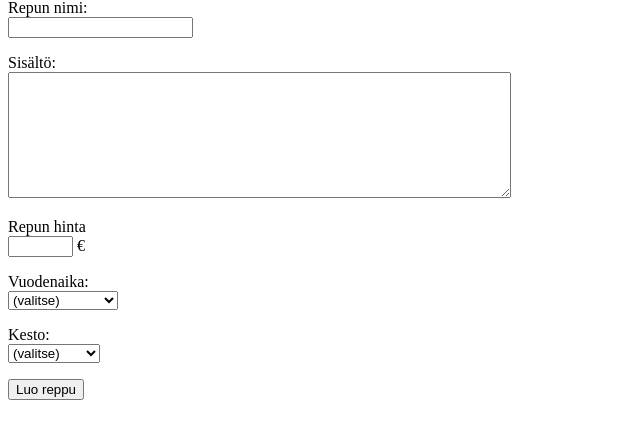
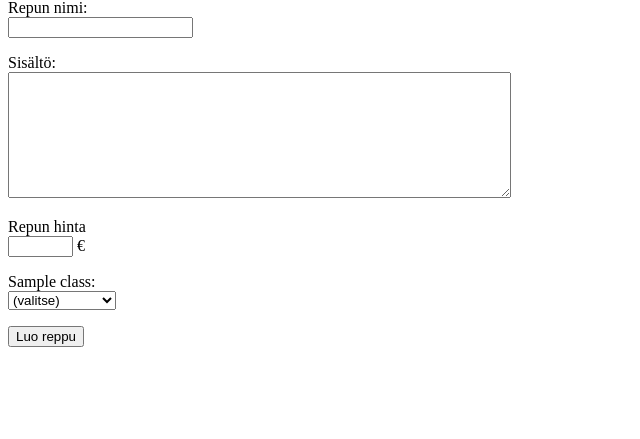
Before and after one commit to sJYRINKI/Retkeilyvarusteet, a Flask app: template templates/new_item.html in a window 1280 px wide. Shown: the part 81-520 px from the top of the page, without its empty margins (0-640 px from the left). Run offline with Flask 3, Linux system fonts and the light colour scheme; the template is opened without the code that fills it: most values are stand-ins (such as "Sample title", 1, 10 or a date in 2020).

Commit message:
Store classes in database

```diff
--- a/app.py
+++ b/app.py
@@ -48,7 +48,8 @@ def show_item(item_id):
 @app.route("/new_item")
 def new_item():
     require_login()
-    return render_template("new_item.html")
+    classes = (items.get_all_classes())
+    return render_template("new_item.html", classes=classes)
 
 @app.route("/create_item", methods=["POST"])
 def create_item():
@@ -66,12 +67,11 @@ def create_item():
     user_id = session["user_id"]
 
     classes = []
-    season = request.form["season"]
-    if season:
-        classes.append(("Vuodenaika", season))
-    duration = request.form["duration"]
-    if duration:
-        classes.append(("Kesto", duration))
+    for entry in request.form.getlist("classes"):
+        if entry:
+            parts = entry.split(":")
+            classes.append((parts[0], parts[1]))
+    print(classes)
 
     items.add_item(title, description, price,  user_id, classes)
 
--- a/schema.sql
+++ b/schema.sql
@@ -12,6 +12,12 @@ CREATE TABLE items (
     user_id INTEGER REFERENCES users
 );
 
+CREATE TABLE classes (
+    id INTEGER PRIMARY KEY,
+    title TEXT,
+    value TEXT
+);
+
 CREATE TABLE item_classes (
     id INTEGER PRIMARY KEY,
     item_id INTEGER REFERENCES items ON DELETE CASCADE,
--- a/templates/new_item.html
+++ b/templates/new_item.html
@@ -20,26 +20,17 @@
     Repun hinta <br />
     <input type="text" name="price" size="5" pattern="[1-9][0-9]{0,3}" required /> €
     </p>
+    {% for class in classes %}
     <p>
-      Vuodenaika: <br />
-      <select name="season">
+      {{ class }}: <br />
+      <select name="classes">
         <option value="">(valitse)</option>
-        <option value="3-vuodenaikaa">3-vuodenaikaa</option>
-        <option value="4-vuodenaikaa">4-vuodenaikaa</option>
-        <option value="talvi">talvi</option>
-        <option value="kesä">kesä</option>
+      {% for option in classes[class] %}
+        <option value="{{class}}:{{ option }}">{{ option }}</option>
+      {% endfor %}
       </select>
-     </p>
-     <p>
-      Kesto: <br />
-      <select name="duration">
-        <option value="">(valitse)</option>
-        <option value="1 päivä">1 päivä</option>
-        <option value="2-4 päivää">2-4 päivää</option>
-        <option value="5-7 päivää">5-7 päivää</option>
-        <option value="7-14 päivää">7-14 päivää</option>
-      </select>
-      </p>
+    </p>
+    {% endfor %}
     <input type="submit" value="Luo reppu" />
   </form>
 </body>
```
Also changed, not shown: init.sql (added, +11 -0 lines), items.py (+12 -0 lines).
